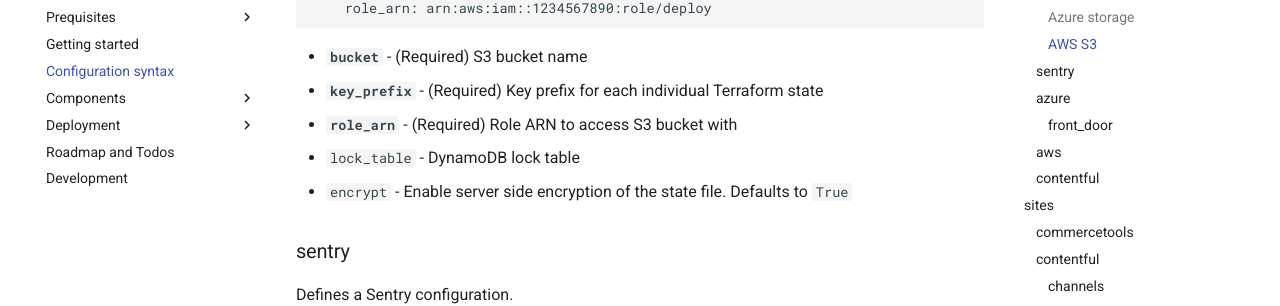
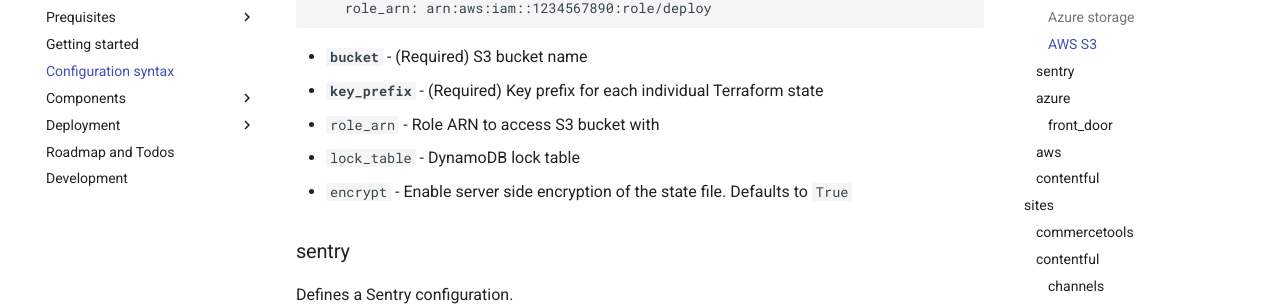
Before and after one commit to mach-composer/mach-composer-cli, an MkDocs documentation site: the page built from docs/src/syntax.md, in a window 1280 px wide and 900 px high, scrolled down 1848 px. Shown: the part 145-451 px from the top of the window. Built offline with MkDocs 1.6.1 and Material for MkDocs 9.7.7, drawn with Linux system fonts in a browser that asks for light colours; a script that is not in the unit is left out; some of the changed text lies outside the part shown.

Commit message:
Updated docs based on role-PR

```diff
--- a/docs/src/syntax.md
+++ b/docs/src/syntax.md
@@ -71,7 +71,7 @@ terraform_config:
 
 - **`bucket`** - (Required) S3 bucket name
 - **`key_prefix`** - (Required) Key prefix for each individual Terraform state
-- **`role_arn`** - (Required) Role ARN to access S3 bucket with
+- `role_arn` - Role ARN to access S3 bucket with
 - `lock_table` - DynamoDB lock table
 - `encrypt` - Enable server side encryption of the state file. Defaults to `True`
 
@@ -334,7 +334,7 @@ aws:
 
 - **`account_id`** - (Required) AWS account ID for this site
 - **`region`** - AWS region to deploy site in
-- **`deploy_role`** - (Required) The [IAM role](./prerequisites/aws#iam-deploy-role) needed for deployment
+- `deploy_role` - The [IAM role](./prerequisites/aws#iam-deploy-role) needed for deployment
 - `api_gateway` - Name of the main API gateway
 - `extra_providers`
 
```
